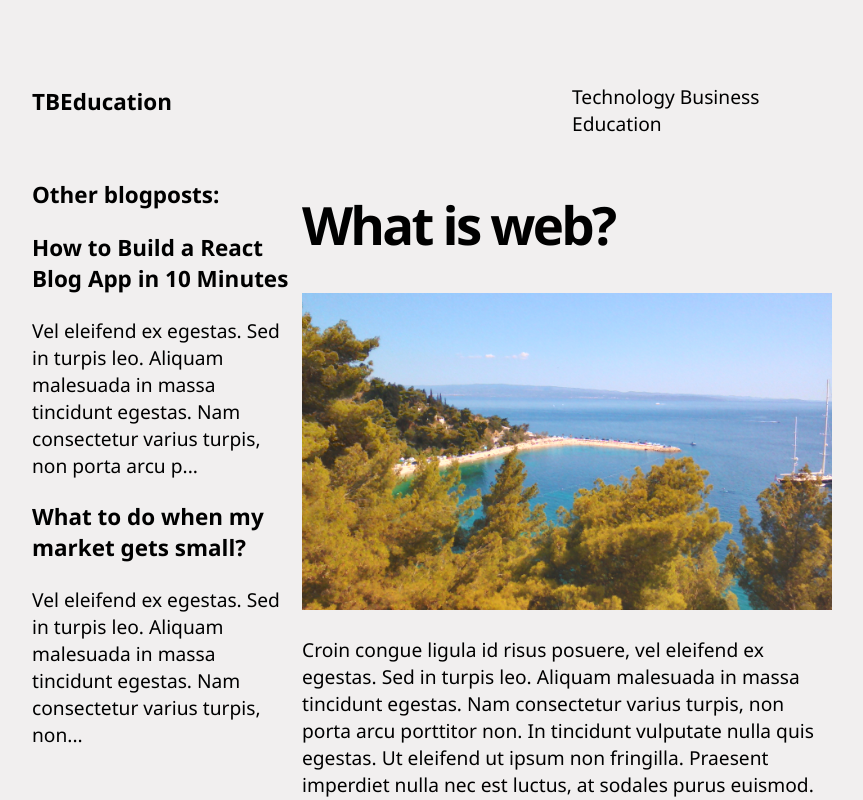
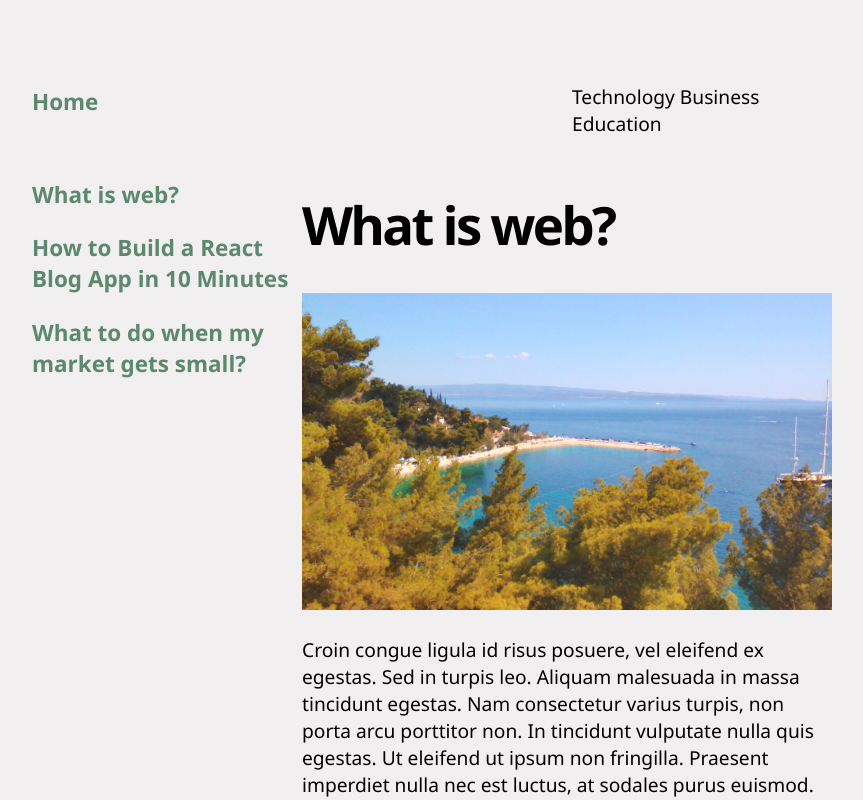
Before and after one commit to ivicakartelo/app7, a React (Create React App) app: page /1 in a window 1280 px wide. Shown: the top 800 px of the page, without its empty margins (208-1071 px from the left). Built offline with nearby package versions, Linux system fonts and the light colour scheme.

Commit message:
React Blog application app7

```diff
--- a/src/App.css
+++ b/src/App.css
@@ -41,11 +41,16 @@ h1 {
   letter-spacing: -2.75px;
   color: #000000;
 }
-
-a:link {color:#000000; text-decoration:none;}      /* unvisited link */
-a:visited {color:#000000; text-decoration:none;}  /* visited link */
-a:hover {color:#000000; text-decoration:underline;}  /* mouse over link */
-a:active {color:#b4c34f; text-decoration:none;}  /* selected link */
+/*
+a:link {color:#000000; text-decoration:none;}
+a:visited {color:#000000; text-decoration:none;}
+a:hover {color:#000000; text-decoration:underline;}
+a:active {color:#b4c34f; text-decoration:none;}
+*/
+a:link { text-decoration: none; color:rgb(92, 136, 112); }
+a:visited { text-decoration: none; color:rgb(89, 29, 219); }
+a:focus { text-decoration: none; color:rgb(233, 26, 57); }
+a:hover, a:active { text-decoration: none; color:rgb(117, 94, 211) }
 
 @media screen and (max-width : 705px) {
 .grid_1,
--- a/src/App.js
+++ b/src/App.js
@@ -9,7 +9,7 @@ function App() {
         <div class="App">
           <div class="container">
             <div class="grid_4">
-              <h3><Link to="/">TBEducation</Link></h3>
+              <h3><Link to="/">Home</Link></h3>
             </div>
             <div class="grid_2 last">
             	<p>Technology Business Education</p>
--- a/src/components/BlogPost.js
+++ b/src/components/BlogPost.js
@@ -9,7 +9,6 @@ function BlogpostsMenu({ blogposts }) {
     {blogposts.map((post) =>
         <Link key={post.id} to={`/${post.id}`}>
             <h3>{post.heading}</h3>
-            <p>{post.blogpost[0].substring(0, 150)}...</p>
         </Link>
     )}
     </>
@@ -18,13 +17,12 @@ function BlogpostsMenu({ blogposts }) {
 function BlogPost({ match }) {
     const id = match.params.id;
     const blogpost = blogpostsData.find(post => post.id === id);
-    const otherBlogposts = blogpostsData.filter(post => post.id !== id);
+    //const otherBlogposts = blogpostsData.filter(post => post.id !== id);
 
     return (
         <>
             <div class="grid_2">
-                <h3>Other blogposts:</h3>
-                <BlogpostsMenu blogposts={otherBlogposts} />
+                <BlogpostsMenu blogposts={blogpostsData} />
             </div>
 
             <div class="grid_4 last">
```
Also changed, not shown: 1 other file (tests, documents, lock files or other folders).
